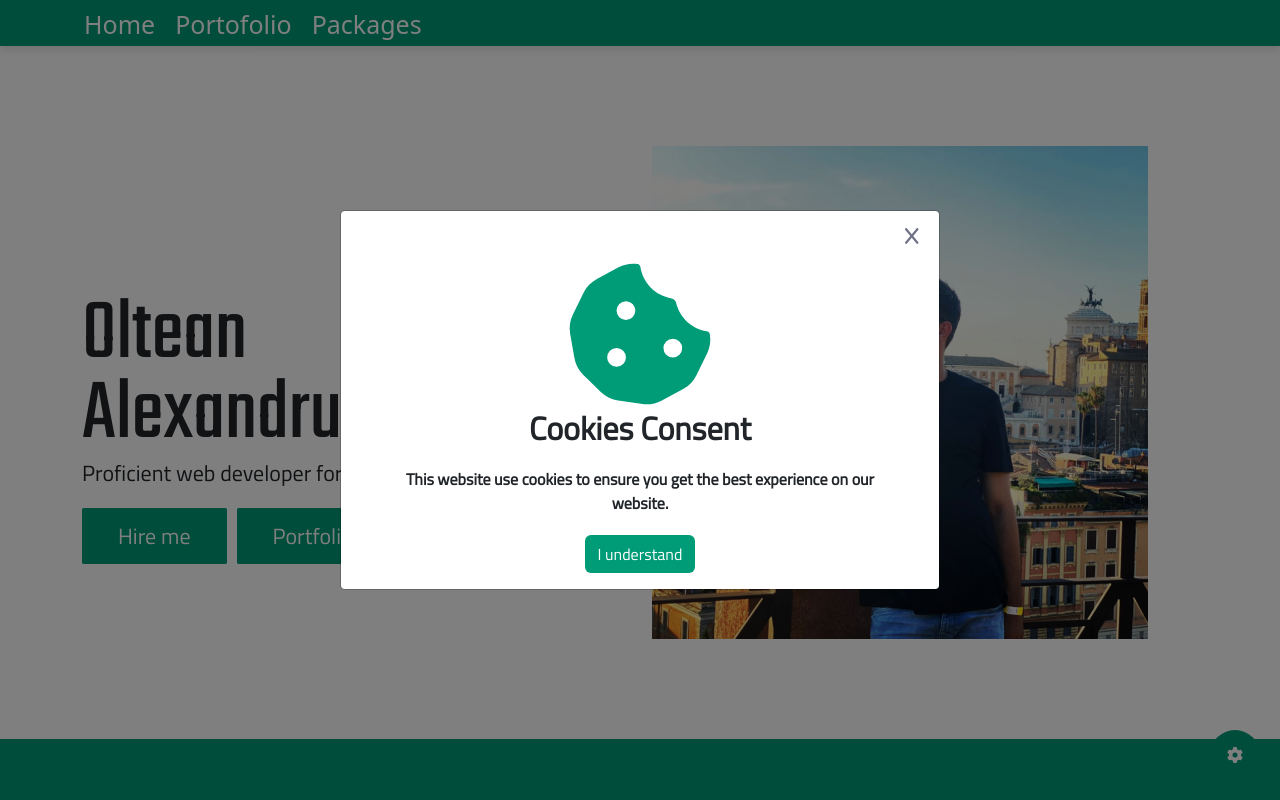
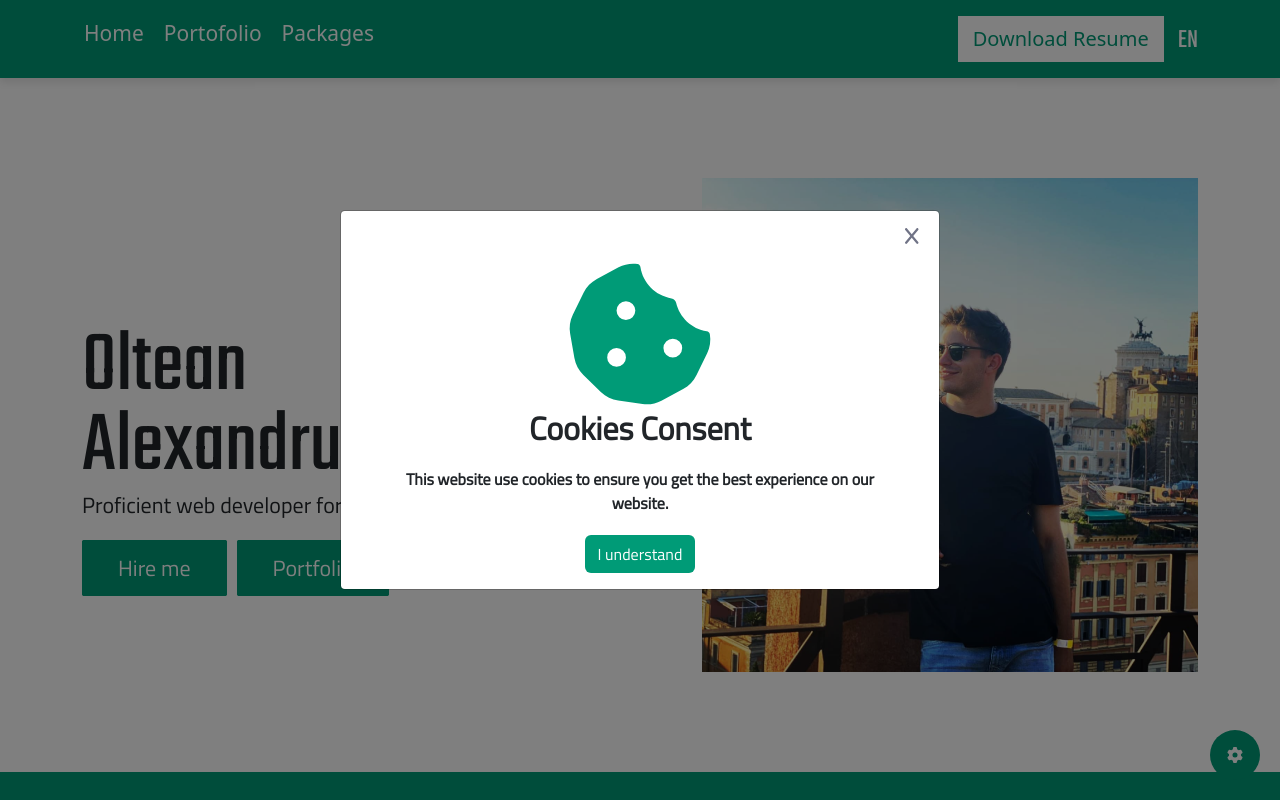
Before and after one commit to alexoltean97/portofolio, a React (Vite) app: page / in a window 1280 px wide. Shown: the top 800 px of the page. Built offline with nearby package versions, Linux system fonts and the light colour scheme; a web font is replaced by a local one.

Commit message:
More optimization work

```diff
--- a/src/components/portofolio/Tooltip/Tooltip.jsx
+++ /dev/null
@@ -1,11 +0,0 @@
-import React from "react";
-
-const Tooltip = (props) => {
-  return (
-    <div className={`tooltip ${props.arrow}`}>
-      <p>{props.title}</p>
-    </div>
-  );
-};
-
-export default Tooltip;
--- a/src/components/utils/DownloadResume/DownloadResume.jsx
+++ b/src/components/utils/DownloadResume/DownloadResume.jsx
@@ -1,12 +1,12 @@
 import React from "react";
-import { FontAwesomeIcon } from "@fortawesome/react-fontawesome";
-import { faDownload } from "@fortawesome/free-solid-svg-icons";
 import cvPath from "../../../assets/cv/CV_Oltean_Alexandru_en.pdf";
+import { useTranslation } from "react-i18next";
 
 const DownloadResume = (props) => {
+  const { t } = useTranslation();
   return (
     <a className="resume" href={cvPath} download="CV_Oltean_Alexandru_en.pdf">
-      <FontAwesomeIcon icon={faDownload} />
+      {t("readMore")}
       {props.children}
     </a>
   );
--- a/src/components/utils/LanguagePicker/LanguagePicker.jsx
+++ b/src/components/utils/LanguagePicker/LanguagePicker.jsx
@@ -60,7 +60,9 @@ const LanguagePicker = (props) => {
   return (
     <React.Fragment>
       <div className="language-parent dropdown">
+
         <a className="dropdown-toggle" onClick={openLangMenu}>
+
           <span>{i18n.resolvedLanguage.toUpperCase()}</span>
           {props.children}
         </a>
--- a/src/layout/WorkBox/WorkBox.jsx
+++ b/src/layout/WorkBox/WorkBox.jsx
@@ -1,10 +1,6 @@
 import React from "react";
-import ReactPortal from "../../components/utils/ReactPortal/ReactPortal";
-import { useTranslation } from "react-i18next";
 
 const WorkBox = (props) => {
-  const { t } = useTranslation();
-
   return (
     <div className="col-lg-6">
       <div className="work-box">
--- a/src/layout/globals/Header/Header.jsx
+++ b/src/layout/globals/Header/Header.jsx
@@ -1,41 +1,40 @@
 import React from "react";
 import LanguagePicker from "../../../components/utils/LanguagePicker/LanguagePicker";
 import DownloadResume from "../../../components/utils/DownloadResume/DownloadResume";
-import Tooltip from "../../../components/portofolio/Tooltip/Tooltip";
 import { FontAwesomeIcon } from "@fortawesome/react-fontawesome";
 import { faHouse } from "@fortawesome/free-solid-svg-icons";
 import { Link } from "react-router-dom";
+import { useTranslation } from "react-i18next";
 
 const Header = () => {
+  const { t } = useTranslation();
+
   return (
-    <header className="main-header sticky-top">
+    <header className="main-header sticky-top  py-3">
       <div className="container">
         <div className="row">
           <div className="col-lg-6">
-            <div className="left-side-content d-flex flex-row">
-              {/* <Link to="/">
-                <FontAwesomeIcon icon={faHouse} />
-              </Link>
-              <DownloadResume>
-                <Tooltip
-                  title="Download Resume"
-                  arrow="tooltip-arrow-left-top"
-                />
-              </DownloadResume>
-              <LanguagePicker>
-                <Tooltip
-                  title="Choose Language"
-                  arrow="tooltip-arrow-left-total"
-                />
-              </LanguagePicker> */}
-
+            <div className="left-side-content">
               <nav className="main-nav">
                 <ul>
-                  <li><Link to="/">Home</Link></li>
-                  <li className="px-md-3"><Link to="/portofolio">Portofolio</Link></li>
-                  <li className="pl-md-3"><Link to="/gigs">Packages</Link></li>
+                  <li>
+                    <Link to="/">Home</Link>
+                  </li>
+                  <li className="px-md-3">
+                    <Link to="/portofolio">Portofolio</Link>
+                  </li>
+                  <li className="pl-md-3">
+                    <Link to="/gigs">Packages</Link>
+                  </li>
                 </ul>
               </nav>
+            </div>
+          </div>
+          <div className="col-lg-6">
+            <div className="right-side-content d-flex justify-content-end">
+            <DownloadResume />
+              <LanguagePicker />
+
             </div>
           </div>
         </div>
--- a/src/scss/globals/header.scss
+++ b/src/scss/globals/header.scss
@@ -14,17 +14,26 @@ p {
 .main-header {
   @include header();
 
-
+  .resume {
+    padding: 7px 14px;
+    background-color: var(--plain-white);
+    color: var(--main-color);
+    font-size: 20px;
+    text-decoration: none;
+    border: 1px solid var(--plain-white);
+    position: relative;
+    right: 10px;
+  }
   .main-nav {
-   li{
-    list-style: none;
-    display: inline;
-    font-size: 25px;
-    a{
-      color: $plain-white;
-      text-decoration: none;
+    li {
+      list-style: none;
+      display: inline;
+      font-size: 21px;
+      a {
+        color: $plain-white;
+        text-decoration: none;
+      }
     }
-   }
   }
   .language-parent {
     position: static;
@@ -32,7 +41,7 @@ p {
 
     .dropdown-toggle {
       text-decoration: none;
-      color: $main-color;
+      color: $plain-white;
       transition: 0.25s ease-in-out;
 
       &::after {
@@ -48,9 +57,9 @@ p {
 
       span {
         position: relative;
-        top: 2px;
+        top: 5px;
         padding-left: 4px;
-        font-size: $lang-span;
+        font-size: 27px;
       }
 
       svg {
@@ -109,13 +118,12 @@ p {
       }
     }
 
-    .resume{
-      &:hover{
-        .tooltip-arrow-left-top{
+    .resume {
+      &:hover {
+        .tooltip-arrow-left-top {
           visibility: visible;
         }
       }
     }
-
   }
 }
--- a/src/scss/landing-page/oa.scss
+++ b/src/scss/landing-page/oa.scss
@@ -6,6 +6,8 @@
 
   .image img {
     width: 496px;
+    display: block;
+    margin: 0 0 0 auto;
   }
 
   .company-name {
```
